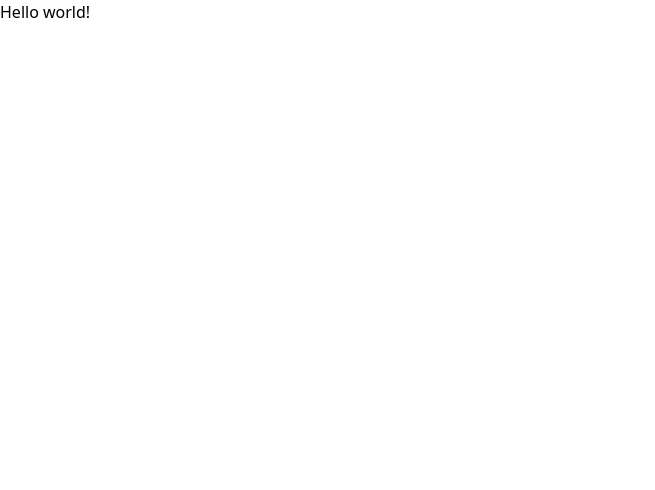
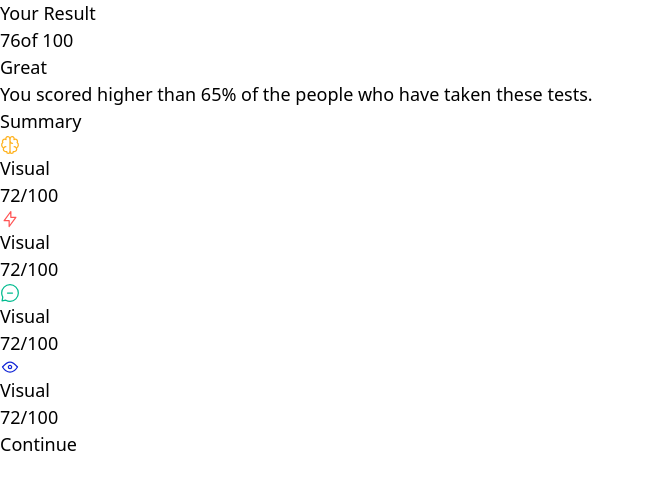
Before and after one commit to reinerb/fem-results-summary, a React (Vite) app: page / in a window 1280 px wide. Shown: the top 490 px of the page, without its empty margins (0-655 px from the left). Built offline with nearby package versions, Linux system fonts and the light colour scheme.

Commit message:
Add markup

```diff
--- a/src/App.jsx
+++ b/src/App.jsx
@@ -1,5 +1,64 @@
+import memoryIcon from './assets/images/icon-memory.svg';
+import reactionIcon from './assets/images/icon-reaction.svg';
+import verbalIcon from './assets/images/icon-verbal.svg';
+import visualIcon from './assets/images/icon-Visual.svg';
+
 function App() {
-  return <h1>Hello world!</h1>;
+  return (
+    <article>
+      <section>
+        <h1>Your Result</h1>
+        <div>
+          <span>76</span>
+          <span>of 100</span>
+        </div>
+        <p>Great</p>
+        <p>
+          You scored higher than 65% of the people who have taken these tests.
+        </p>
+      </section>
+      <section>
+        <h2>Summary</h2>
+        <div>
+          <img src={memoryIcon} />
+          <p>Visual</p>
+          <p>
+            <span>72</span>
+            <span>/</span>
+            <span>100</span>
+          </p>
+        </div>
+        <div>
+          <img src={reactionIcon} />
+          <p>Visual</p>
+          <p>
+            <span>72</span>
+            <span>/</span>
+            <span>100</span>
+          </p>
+        </div>
+        <div>
+          <img src={verbalIcon} />
+          <p>Visual</p>
+          <p>
+            <span>72</span>
+            <span>/</span>
+            <span>100</span>
+          </p>
+        </div>
+        <div>
+          <img src={visualIcon} />
+          <p>Visual</p>
+          <p>
+            <span>72</span>
+            <span>/</span>
+            <span>100</span>
+          </p>
+        </div>
+        <button>Continue</button>
+      </section>
+    </article>
+  );
 }
 
 export default App;
--- a/src/styles/globals.css
+++ b/src/styles/globals.css
@@ -3,3 +3,9 @@
 @tailwind base;
 @tailwind components;
 @tailwind utilities;
+
+@layer base {
+  html {
+    font-size: 18px;
+  }
+}
```
